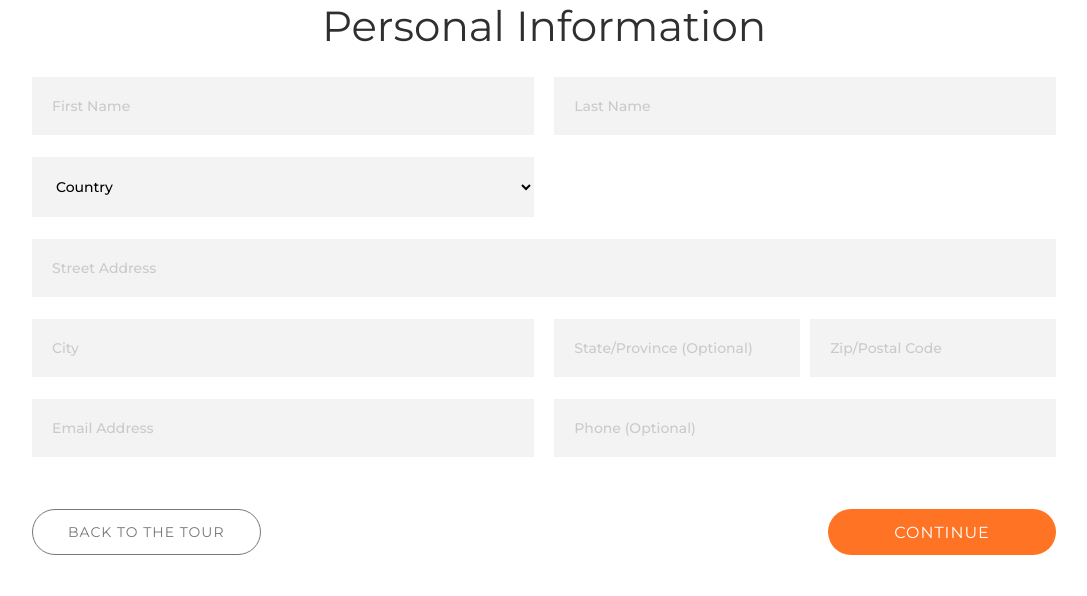
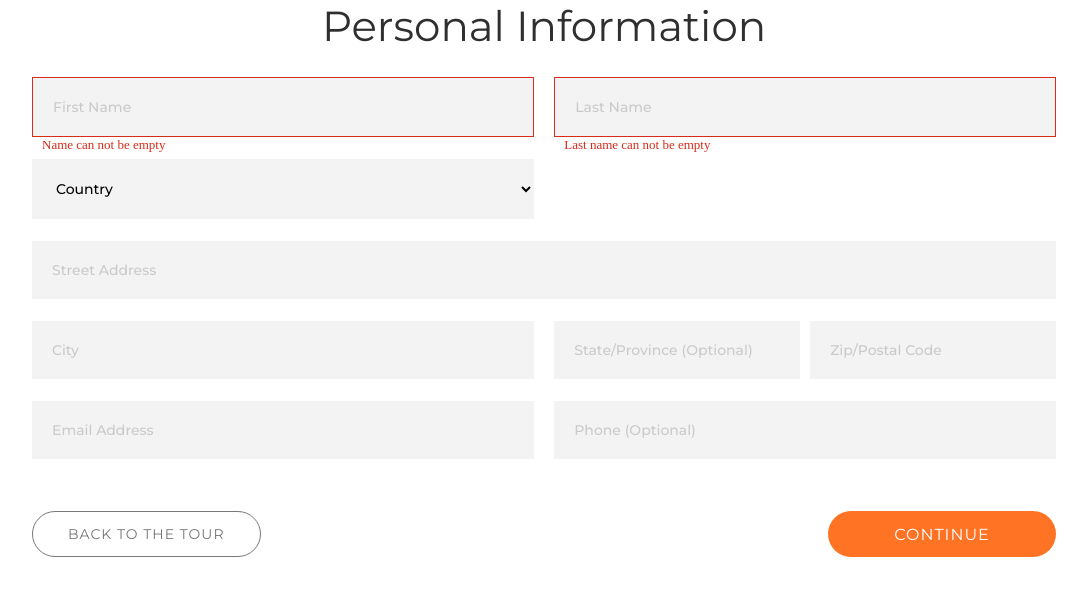
Before and after one commit to SerhiiThivinskiy/test-app, an Angular app: page /order in a window 1280 px wide. Both pictures are taken after a click on the button "CONTINUE". Shown: the top 596 px of the page, without its empty margins (96-1183 px from the left). Built offline with nearby package versions, Linux system fonts and the light colour scheme.

Commit message:
personal info

```diff
--- a/src/app/order/personal-info/personal-info.component.html
+++ b/src/app/order/personal-info/personal-info.component.html
@@ -9,8 +9,16 @@
         <ul class="form">
           <li>
             <div class="form__line">
-              <input class="form__input form__input--medium" placeholder="First Name" formControlName="firstName">
-              <input class="form__input form__input--medium" placeholder="Last Name" formControlName="lastName">
+              <div class="input-wrapper input-wrapper--medium">
+                <input class="form__input" placeholder="First Name"
+                       [ngClass]="{ 'form__input--erred': formErrors.firstName }" formControlName="firstName">
+                <div class="error-message" *ngIf="formErrors.firstName">{{formErrors.firstName}}</div>
+              </div>
+              <div class="input-wrapper input-wrapper--medium">
+                <input class="form__input"  placeholder="Last Name"
+                       [ngClass]="{ 'form__input--erred': formErrors.lastName }" formControlName="lastName">
+                <div class="error-message" *ngIf="formErrors.lastName">{{formErrors.lastName}}</div>
+              </div>
             </div>
           </li>
           <li>
--- a/src/app/order/personal-info/personal-info.component.scss
+++ b/src/app/order/personal-info/personal-info.component.scss
@@ -36,6 +36,7 @@
 }
 
 .form__input {
+  width: 100%;
   background-color: #f3f3f3;
   font-family: Montserrat, sans-serif;
   font-size: 14px;
@@ -49,10 +50,17 @@
   width: 100%;
 }
 
-.form__input--medium, .form__line--medium {
+.form__input--medium, .input-wrapper--medium, .form__line--medium {
   width: 49%;
 }
 
+.input-wrapper {
+  position: relative;
+}
+
+.form__input--withValidation {
+  width: 100%;
+}
 
 .form__button {
   border-radius: 25px;
@@ -80,6 +88,19 @@
   border: none;
 }
 
+.form__input--erred {
+  border: 1px solid #d62c1a;
+}
+
+.error-message {
+  position: absolute;
+  font-size: 13px;
+  color: #d62c1a;
+  top: 60px;
+  left: 10px;
+}
+
+
 ::-webkit-input-placeholder { /* Chrome/Opera/Safari */
   color: #cacaca;
 }
@@ -92,6 +113,11 @@
 :-moz-placeholder { /* Firefox 18- */
   color: #cacaca;
 }
+
+input:focus::-webkit-input-placeholder { color:transparent; }
+input:focus:-moz-placeholder { color:transparent; } /* FF 4-18 */
+input:focus::-moz-placeholder { color:transparent; } /* FF 19+ */
+input:focus:-ms-input-placeholder { color:transparent; }
 
 @media only screen and (max-width: 1270px) {
   .form__line--breakable {
@@ -116,7 +142,10 @@
 }
 
 @media only screen and (max-width: 512px) {
-  .form__input, .form__button {
+  .form__input,
+  .form__input--medium,
+  .input-wrapper--medium,
+  .form__button {
     width: 100%;
   }
 
--- a/src/app/order/personal-info/personal-info.component.ts
+++ b/src/app/order/personal-info/personal-info.component.ts
@@ -17,6 +17,7 @@ export class PersonalInfoComponent implements OnInit {
   }
 
   submitForm() {
+    this.validateForm();
     if (this.form.valid) {
       console.log('OK');
     } else {
@@ -36,6 +37,64 @@ export class PersonalInfoComponent implements OnInit {
       email: ['', Validators.required],
       phone: ['', Validators.required]
     });
+    this.form.valueChanges
+      .subscribe(data => this.checkForErrors());
   }
 
+  checkForErrors() {
+    for (const field in this.formErrors) {
+      this.formErrors[field] = '';
+      const control = this.form.get(field);
+      if (control && control.dirty && !control.valid) {
+        const messages = this.validationMessages[field];
+        this.formErrors[field] = messages[Object.keys(control.errors)[0]];
+      }
+    }
+  }
+
+  validateForm() {
+    for (const field in this.formErrors) {
+      this.formErrors[field] = '';
+      const control = this.form.get(field);
+      if (control && !control.valid) {
+        const messages = this.validationMessages[field];
+        this.formErrors[field] = messages[Object.keys(control.errors)[0]];
+      }
+    }
+  }
+
+  formErrors = {
+    firstName: '',
+    lastName: '',
+    country: '',
+    street: '',
+    city: '',
+    zip: '',
+    email: ''
+  };
+
+  validationMessages = {
+    firstName: {
+      required: 'Name can not be empty'
+    },
+    lastName: {
+      required: 'Last name can not be empty'
+    },
+    country: {
+      required: 'Country can not be empty'
+    },
+    street: {
+      required: 'Street can not be empty'
+    },
+    city: {
+      required: 'City can not be empty'
+    },
+    zip: {
+      required: 'Zip code can not be empty'
+    },
+    email: {
+      required: 'Email can not be empty'
+    }
+  };
+
 }
```
